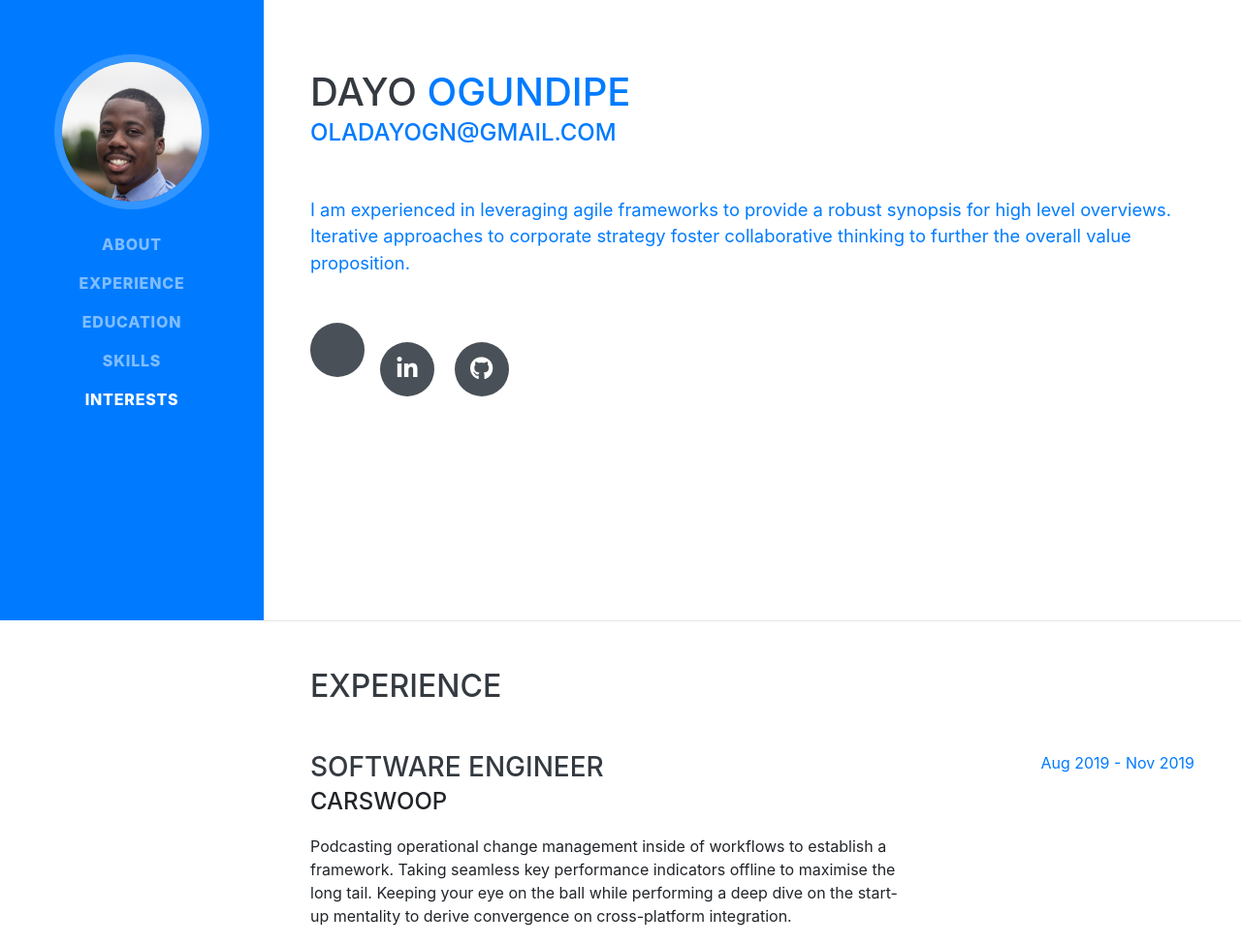
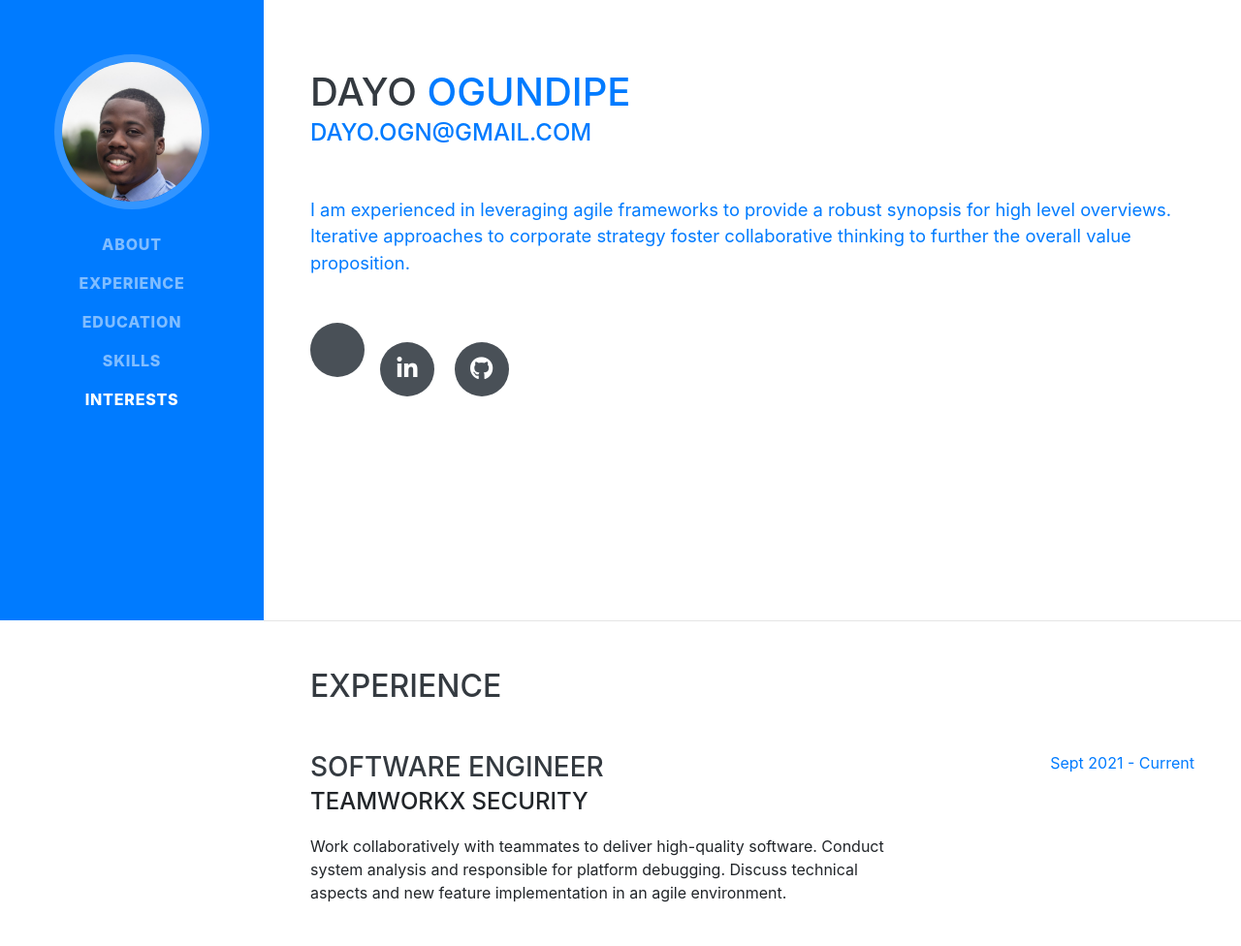
Before and after one commit to itsdayo/itsdayo.github.io, a website with bundled scripts: page index.html in a window 1280 px wide. Shown: the part 160-1136 px from the top of the page at 97% size. Built offline with nearby package versions, Linux system fonts and the light colour scheme; a web font is replaced by a local one.

Commit message:
adding work experience

```diff
--- a/index.html
+++ b/index.html
@@ -27,7 +27,7 @@
 
   <nav class="navbar navbar-expand-lg navbar-dark bg-primary fixed-top" id="sideNav">
     <a class="navbar-brand js-scroll-trigger" href="#page-top">
-      <span class="d-block d-lg-none">Oladayo Ogundipe</span>
+      <span class="d-block d-lg-none">Dayo Ogundipe</span>
       <span class="d-none d-lg-block">
         <img class="img-fluid img-profile rounded-circle mx-auto mb-2" src="img/professionalPic.JPG" alt="link error">
       </span>
@@ -68,7 +68,7 @@
           <span class="text-primary">Ogundipe</span>
         </h1>
         <div class="subheading mb-5">
-          <a href="mailto:oladayogn@gmail.com">oladayogn@gmail.com
+          <a href="mailto:dayo.ogn@gmail.com">dayo.ogn@gmail.com
         </div>
         <p class="lead mb-5">I am experienced in leveraging agile frameworks to provide a robust synopsis for high level overviews. Iterative
           approaches to corporate strategy foster collaborative thinking to further the overall value proposition.</p>
@@ -116,6 +116,17 @@
             <span class="text-primary">December 2011 - March 2013</span>
           </div>
         </div> -->
+
+        <div class="resume-item d-flex flex-column flex-md-row justify-content-between mb-5">
+          <div class="resume-content">
+            <h3 class="mb-0">Software Engineer</h3>
+            <div class="subheading mb-3">Teamworkx Security</div>
+            <p>Work collaboratively with teammates to deliver high-quality software. Conduct system analysis and responsible for platform debugging. Discuss technical aspects and new feature implementation in an agile environment.</p>
+          </div>
+          <div class="resume-date text-md-right">
+            <span class="text-primary">Sept 2021 - Current</span>
+          </div>
+        </div>
 
         <div class="resume-item d-flex flex-column flex-md-row justify-content-between mb-5">
           <div class="resume-content">
```
